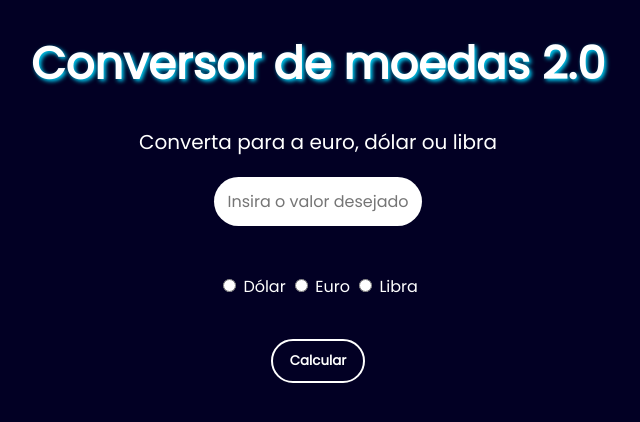
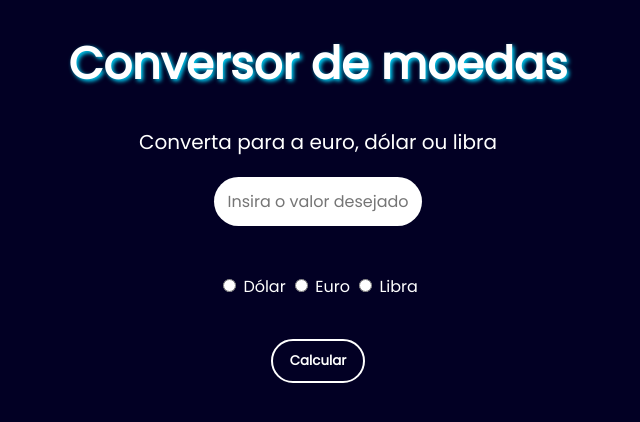
Before and after one commit to rebsoli/currency-converter, a plain HTML site: page index.html in a window 1280 px wide. Shown: the whole page, without its empty margins (322-962 px from the left). Drawn offline with Linux system fonts and the light colour scheme.

Commit message:
change on the .page-title

```diff
--- a/index.html
+++ b/index.html
@@ -2,14 +2,14 @@
 <html lang="en" >
 <head>
   <meta charset="UTF-8">
-  <title>CodePen - Conversor de moedas </title>
+  <title>Conversor de moedas</title>
   <link rel="stylesheet" href="./style.css">
 
 </head>
 <body>
 <!-- partial:index.partial.html -->
 <header>
-    <h1 class="page-title">Conversor de moedas 2.0</h1>
+    <h1 class="page-title">Conversor de moedas</h1>
     <p class="page-subtitle">Converta para a euro, dólar ou libra</p>
 </header>
 <div class="container">
```
